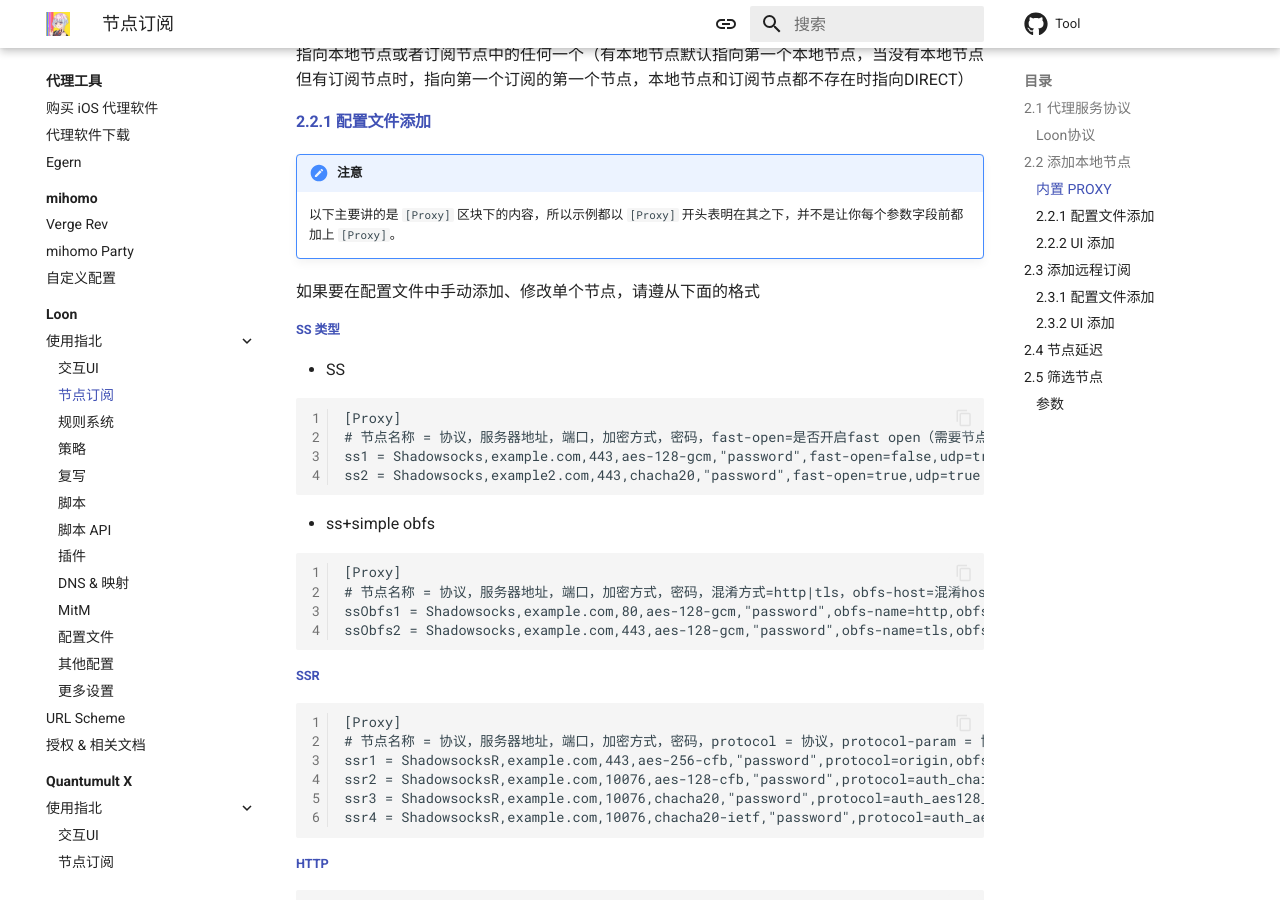
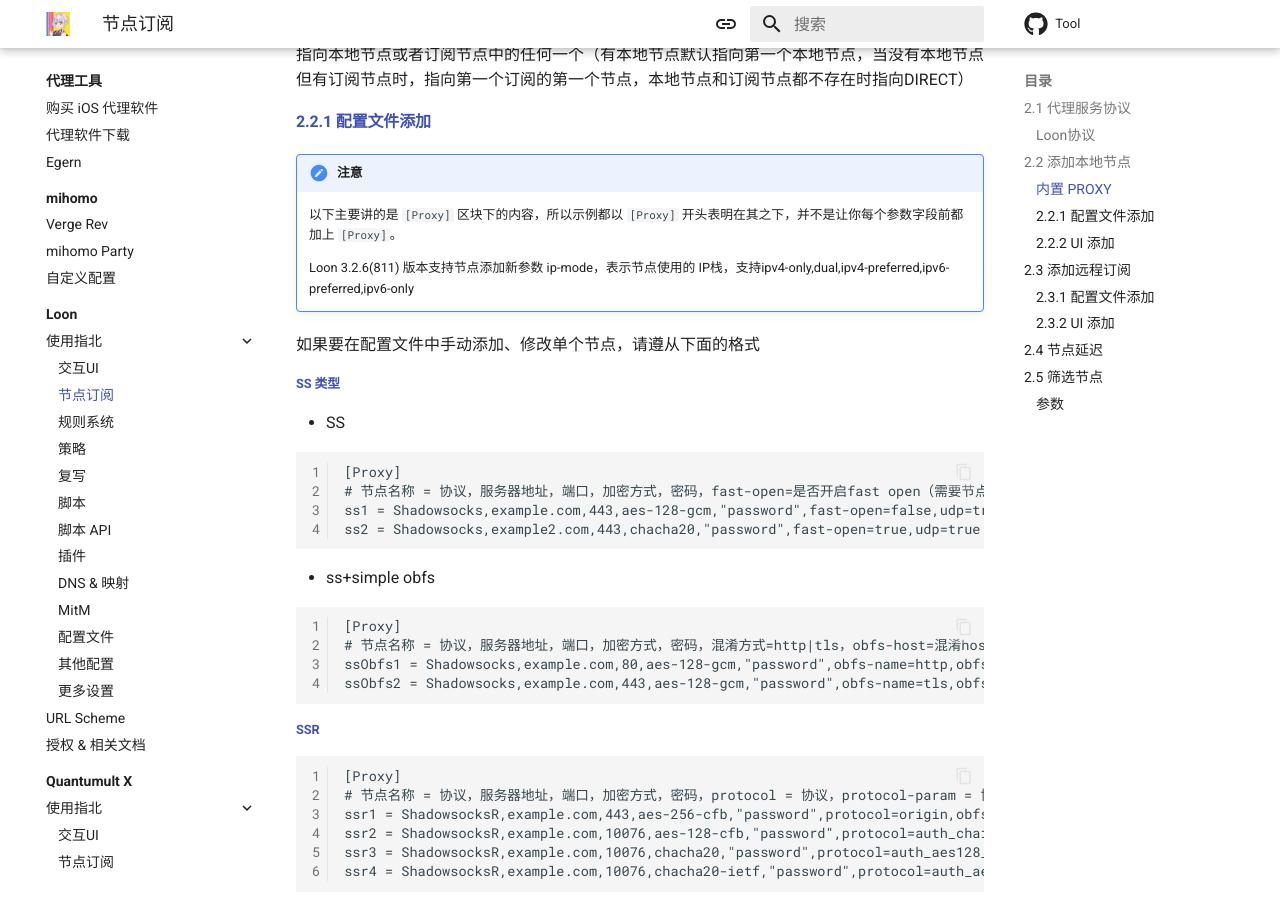
Before and after one commit to Repcz/Repcz.github.io, an MkDocs documentation site: the page built from docs/loon/node.md, in a window 1280 px wide and 900 px high, scrolled down 1242 px. Built offline with MkDocs 1.6.1 and Material for MkDocs 9.7.7, drawn with Linux system fonts in a browser that asks for light colours; comment, search, counter and statistics services are not loaded; some of the changed text lies outside the part shown.

Commit message:
Update(Loon): Node

```diff
--- a/docs/loon/node.md
+++ b/docs/loon/node.md
@@ -43,6 +43,7 @@
 !!! 注意
     以下主要讲的是 `[Proxy]` 区块下的内容，所以示例都以 `[Proxy]` 开头表明在其之下，并不是让你每个参数字段前都加上 `[Proxy]`。
 
+    Loon 3.2.6(811) 版本支持节点添加新参数 ip-mode，表示节点使用的 IP栈，支持ipv4-only,dual,ipv4-preferred,ipv6-preferred,ipv6-only
 
 如果要在配置文件中手动添加、修改单个节点，请遵从下面的格式
 
@@ -308,6 +309,11 @@ resource-parser = https://gitlab.com/sub-store/Sub-Store/-/releases/permalink/la
 #### 2.3.2 UI 添加
 
 
+<!-- prettier-ignore -->
+!!! 注意
+    Loon 3.2.6(811) 版本支持节点添加新参数 ip-mode，表示节点使用的 IP栈，支持ipv4-only,dual,ipv4-preferred,ipv6-preferred,ipv6-only
+
+
 1. 「仪表标签页」-「节点」 → 点击右上角`＋` → 选择`添加订阅`
 
 2. 「配置标签页」-「节点」区域 - `节点` → 点击右上角`＋` → 选择`添加订阅`
```
